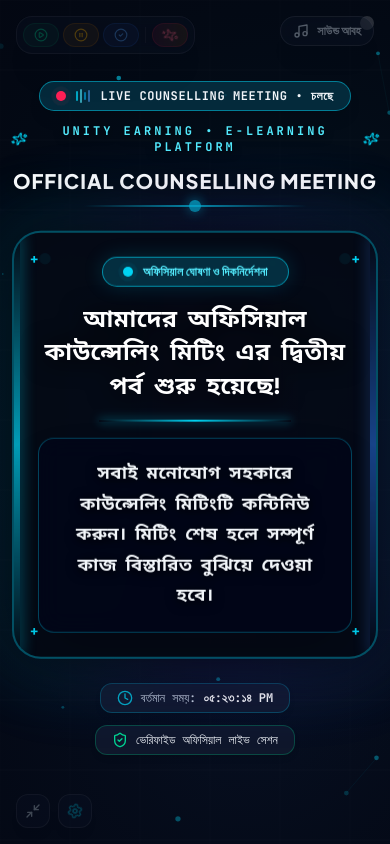
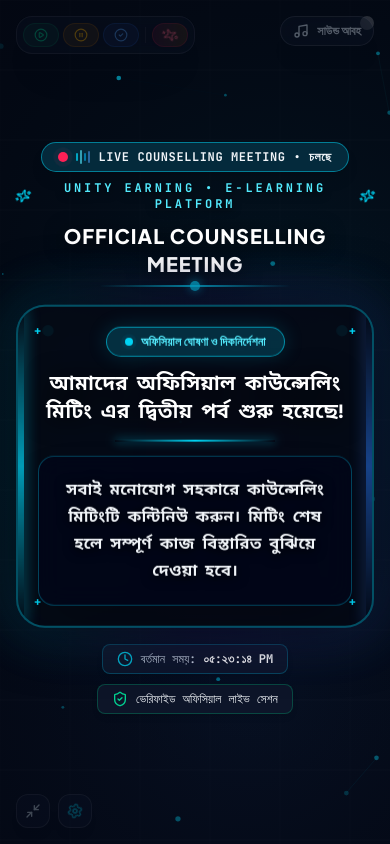
Before and after one commit to kazih6684-netizen/Jhhgff, a React (Vite) app: page / in a window 390 px wide. Built offline with nearby package versions, Linux system fonts and the light colour scheme; a web font is replaced by a local one.

Commit message:
style(ui): adjust layout spacing for meeting screen
Refine container dimensions, padding, and component margins to improve visual balance and responsiveness on the meeting standby screen.

```diff
--- a/src/components/MeetingScreen.tsx
+++ b/src/components/MeetingScreen.tsx
@@ -166,12 +166,12 @@ export const MeetingScreen: React.FC<Props> = ({
   );
 
   const content = (
-    <div className="relative z-10 w-full max-w-6xl xl:max-w-7xl mx-auto px-3 sm:px-6 py-3 sm:py-5 flex flex-col items-center justify-center min-h-[90vh] text-center select-none">
+    <div className="relative z-10 w-full max-w-5xl md:max-w-6xl xl:max-w-7xl mx-auto px-4 sm:px-6 pt-5 sm:pt-7 pb-3 sm:pb-5 flex flex-col items-center justify-center text-center select-none">
 
-      {/* Top Status & Brand Lockup with generous spacing */}
-      <div className="flex flex-col items-center gap-2.5 mb-3 sm:mb-4 animate-slide-up">
+      {/* Top Status & Brand Lockup with comfortable top margin */}
+      <div className="flex flex-col items-center gap-2 mb-2.5 sm:mb-3.5 animate-slide-up mt-1 sm:mt-2">
         {/* Top Live Broadcast Status Badge with Equalizer Animation */}
-        <div className={`inline-flex items-center gap-2.5 px-4 sm:px-5 py-1.5 rounded-full text-xs sm:text-sm font-bold tracking-wider uppercase border backdrop-blur-md shadow-lg ${themeStyle.badgeBg}`}>
+        <div className={`inline-flex items-center gap-2 px-4 py-1.5 rounded-full text-xs sm:text-sm font-bold tracking-wider uppercase border backdrop-blur-md shadow-lg ${themeStyle.badgeBg}`}>
           <span className="relative flex h-2.5 w-2.5">
             <span className="animate-ping absolute inline-flex h-full w-full rounded-full bg-rose-400 opacity-75"></span>
             <span className="relative inline-flex rounded-full h-2.5 w-2.5 bg-rose-500"></span>
@@ -179,7 +179,7 @@ export const MeetingScreen: React.FC<Props> = ({
 
           {/* Animated sound wave bars */}
           <div className="flex items-center gap-0.5 h-3.5">
-            <span className="w-0.5 bg-cyan-400 rounded-full animate-pulse h-2.5" style={{ animationDelay: '0ms' }} />
+            <span className="w-0.5 bg-cyan-400 rounded-full animate-pulse h-2" style={{ animationDelay: '0ms' }} />
             <span className="w-0.5 bg-cyan-300 rounded-full animate-pulse h-3.5" style={{ animationDelay: '150ms' }} />
             <span className="w-0.5 bg-sky-400 rounded-full animate-pulse h-2" style={{ animationDelay: '300ms' }} />
             <span className="w-0.5 bg-blue-400 rounded-full animate-pulse h-3" style={{ animationDelay: '450ms' }} />
@@ -189,7 +189,7 @@ export const MeetingScreen: React.FC<Props> = ({
         </div>
 
         {/* Brand Super-title */}
-        <div className="flex items-center gap-2 text-xs sm:text-sm font-bold tracking-[0.25em] text-cyan-300 uppercase font-mono mt-0.5">
+        <div className="flex items-center gap-2 text-xs sm:text-sm font-bold tracking-[0.24em] text-cyan-300 uppercase font-mono">
           <Sparkles className="w-4 h-4 text-cyan-400 animate-spin" style={{ animationDuration: '10s' }} />
           <span className="drop-shadow-[0_2px_4px_rgba(0,0,0,0.8)]">UNITY EARNING • E-LEARNING PLATFORM</span>
           <Sparkles className="w-4 h-4 text-cyan-400 animate-spin" style={{ animationDuration: '10s' }} />
@@ -197,48 +197,48 @@ export const MeetingScreen: React.FC<Props> = ({
       </div>
 
       {/* 1. Official Meeting Title with Clear Breathing Room & Kinetic Entry */}
-      <h1 className="text-xl sm:text-3xl md:text-[2.35rem] lg:text-[2.65rem] font-black tracking-wider text-white leading-snug sm:leading-tight max-w-5xl font-[var(--font-display)] drop-shadow-[0_3px_10px_rgba(0,0,0,0.9)] mb-2.5 sm:mb-3 animate-slide-up-delay-1">
+      <h1 className="text-xl sm:text-3xl md:text-[2.25rem] lg:text-[2.55rem] font-black tracking-wider text-white leading-snug sm:leading-tight max-w-4xl font-[var(--font-display)] drop-shadow-[0_3px_10px_rgba(0,0,0,0.9)] mb-2 sm:mb-2.5 animate-slide-up-delay-1">
         OFFICIAL COUNSELLING MEETING
       </h1>
 
       {/* Subtle decorative horizontal separator with glowing center */}
-      <div className="relative w-56 h-0.5 bg-gradient-to-r from-transparent via-cyan-400/80 to-transparent mb-4 sm:mb-5 animate-slide-up-delay-1">
-        <div className="absolute top-1/2 left-1/2 -translate-x-1/2 -translate-y-1/2 w-3 h-3 rounded-full bg-cyan-400 shadow-[0_0_12px_rgba(6,182,212,1)] animate-pulse" />
+      <div className="relative w-48 sm:w-56 h-0.5 bg-gradient-to-r from-transparent via-cyan-400/80 to-transparent mb-3.5 sm:mb-4.5 animate-slide-up-delay-1">
+        <div className="absolute top-1/2 left-1/2 -translate-x-1/2 -translate-y-1/2 w-2.5 h-2.5 rounded-full bg-cyan-400 shadow-[0_0_10px_rgba(6,182,212,1)] animate-pulse" />
       </div>
 
-      {/* 2. Main Bengali Announcement Card: Extended Width, 25-30% More Height, Clear Word Spacing */}
-      <div className="relative w-full max-w-5xl xl:max-w-6xl my-2 group animate-float-glow">
+      {/* 2. Main Bengali Announcement Card: Wider horizontally, generously proportioned */}
+      <div className="relative w-full max-w-5xl xl:max-w-6xl my-1 sm:my-2 group animate-float-glow">
         {/* Ambient rotating and pulsating backlight aurora */}
-        <div className="absolute -inset-2 bg-gradient-to-r from-cyan-500/30 via-indigo-600/30 to-blue-500/30 rounded-[2.8rem] blur-2xl opacity-80 animate-pulse-glow" />
+        <div className="absolute -inset-2 bg-gradient-to-r from-cyan-500/30 via-indigo-600/30 to-blue-500/30 rounded-[2.8rem] blur-xl opacity-80 animate-pulse-glow" />
 
         {/* Outer Frame with solid dark background for max contrast and roomy padding */}
-        <div className={`relative w-full bg-[#050914]/95 border-2 ${themeStyle.border} rounded-[1.8rem] sm:rounded-[2.4rem] p-6 sm:p-9 md:p-11 lg:p-13 min-h-[350px] sm:min-h-[400px] md:min-h-[440px] flex flex-col items-center justify-center shadow-[0_0_60px_rgba(0,0,0,0.85)] overflow-hidden transition-all duration-500`}>
+        <div className={`relative w-full bg-[#050914]/95 border-2 ${themeStyle.border} rounded-[1.8rem] sm:rounded-[2.4rem] p-5 sm:p-8 md:p-10 min-h-[300px] sm:min-h-[350px] md:min-h-[390px] flex flex-col items-center justify-center shadow-[0_0_60px_rgba(0,0,0,0.85)] overflow-hidden transition-all duration-500`}>
 
           {/* Ambient Cyber Grid & Light Rays inside card */}
           <div className="absolute inset-0 bg-[radial-gradient(ellipse_at_top,_var(--tw-gradient-stops))] from-cyan-900/20 via-transparent to-transparent pointer-events-none" />
 
           {/* Tech Corner Crosshairs with glowing dots */}
-          <div className="absolute top-4 left-4 flex items-center gap-1 text-cyan-400 text-sm font-mono font-bold select-none">
+          <div className="absolute top-4 left-4 flex items-center gap-1 text-cyan-400 text-xs sm:text-sm font-mono font-bold select-none">
             <span>+</span>
             <span className="w-1.5 h-1.5 rounded-full bg-cyan-400/80 animate-ping" />
           </div>
-          <div className="absolute top-4 right-4 flex items-center gap-1 text-cyan-400 text-sm font-mono font-bold select-none">
+          <div className="absolute top-4 right-4 flex items-center gap-1 text-cyan-400 text-xs sm:text-sm font-mono font-bold select-none">
             <span className="w-1.5 h-1.5 rounded-full bg-cyan-400/80 animate-ping" />
             <span>+</span>
           </div>
-          <div className="absolute bottom-4 left-4 text-cyan-400 text-sm font-mono font-bold select-none">+</div>
-          <div className="absolute bottom-4 right-4 text-cyan-400 text-sm font-mono font-bold select-none">+</div>
+          <div className="absolute bottom-4 left-4 text-cyan-400 text-xs sm:text-sm font-mono font-bold select-none">+</div>
+          <div className="absolute bottom-4 right-4 text-cyan-400 text-xs sm:text-sm font-mono font-bold select-none">+</div>
 
           {/* Vertical animated laser lines along card borders */}
           <div className="absolute top-0 left-0 bottom-0 w-1.5 bg-gradient-to-b from-transparent via-cyan-400 to-transparent shadow-[0_0_15px_rgba(6,182,212,0.9)] animate-pulse" />
           <div className="absolute top-0 right-0 bottom-0 w-1.5 bg-gradient-to-b from-transparent via-blue-500 to-transparent shadow-[0_0_15px_rgba(59,130,246,0.9)] animate-pulse" style={{ animationDelay: '500ms' }} />
 
           {/* Decorative badge header above text with animated entrance */}
-          <div className="relative z-10 flex items-center justify-center gap-2 mb-4 sm:mb-5 animate-slide-up">
-            <span className="inline-flex items-center gap-2.5 px-5 py-1.5 rounded-full bg-cyan-950/90 border border-cyan-400/60 text-cyan-300 text-xs sm:text-sm font-bold tracking-wide shadow-[0_0_20px_rgba(6,182,212,0.2)]">
-              <span className="relative flex h-2.5 w-2.5">
+          <div className="relative z-10 flex items-center justify-center gap-2 mb-3.5 sm:mb-4.5 animate-slide-up">
+            <span className="inline-flex items-center gap-2 px-4.5 py-1.5 rounded-full bg-cyan-950/90 border border-cyan-400/60 text-cyan-300 text-xs sm:text-sm font-bold tracking-wide shadow-[0_0_20px_rgba(6,182,212,0.2)]">
+              <span className="relative flex h-2 w-2">
                 <span className="animate-ping absolute inline-flex h-full w-full rounded-full bg-cyan-400 opacity-75"></span>
-                <span className="relative inline-flex rounded-full h-2.5 w-2.5 bg-cyan-400"></span>
+                <span className="relative inline-flex rounded-full h-2 w-2 bg-cyan-400"></span>
               </span>
               অফিসিয়াল ঘোষণা ও দিকনির্দেশনা
             </span>
@@ -247,20 +247,20 @@ export const MeetingScreen: React.FC<Props> = ({
           {/* Main Bengali Headline with Guaranteed High-Contrast Visibility */}
           <h2
             key={state.bengaliHeadline}
-            className="relative z-10 text-2xl sm:text-3xl md:text-[2.5rem] lg:text-[2.85rem] font-bold sm:font-extrabold text-white bengali-heading leading-[1.4] sm:leading-[1.45] max-w-4xl xl:max-w-5xl mx-auto mb-4 sm:mb-5 drop-shadow-[0_2px_12px_rgba(0,0,0,1)] opacity-100"
+            className="relative z-10 text-xl sm:text-2xl md:text-[2.35rem] lg:text-[2.65rem] font-bold sm:font-extrabold text-white bengali-heading leading-[1.38] sm:leading-[1.42] max-w-4xl xl:max-w-5xl mx-auto mb-3.5 sm:mb-4.5 drop-shadow-[0_2px_12px_rgba(0,0,0,1)] opacity-100"
           >
             {state.bengaliHeadline || "আমাদের অফিসিয়াল কাউন্সেলিং মিটিং এর দ্বিতীয় পর্ব শুরু হয়েছে!"}
           </h2>
 
           {/* Solid clean separator with glowing pulse */}
-          <div className="relative z-10 w-48 h-[2px] mx-auto bg-gradient-to-r from-transparent via-cyan-400 to-transparent mb-4 sm:mb-5 shadow-[0_0_10px_rgba(6,182,212,0.8)]" />
+          <div className="relative z-10 w-40 sm:w-48 h-[2px] mx-auto bg-gradient-to-r from-transparent via-cyan-400 to-transparent mb-3.5 sm:mb-4.5 shadow-[0_0_10px_rgba(6,182,212,0.8)]" />
 
           {/* Main Bengali Body with Roomy Box, Generous Line-Height, Dynamic Float and Smooth Entrance */}
           <div
             key={state.bengaliBody}
-            className="w-full relative z-10 bg-slate-950/90 border border-cyan-500/35 rounded-2xl sm:rounded-3xl p-5 sm:p-7 md:p-8 max-w-4xl xl:max-w-5xl mx-auto shadow-2xl animate-slide-up-delay-2 backdrop-blur-md"
+            className="w-full relative z-10 bg-slate-950/90 border border-cyan-500/35 rounded-2xl sm:rounded-3xl p-5 sm:p-6 md:p-8 max-w-4xl xl:max-w-5xl mx-auto shadow-2xl animate-slide-up-delay-2 backdrop-blur-md"
           >
-            <p className="text-lg sm:text-2xl md:text-[1.65rem] lg:text-[1.85rem] text-slate-100 font-semibold bengali-body leading-[1.7] sm:leading-[1.8] drop-shadow-[0_2px_6px_rgba(0,0,0,0.9)]">
+            <p className="text-base sm:text-xl md:text-[1.55rem] lg:text-[1.72rem] text-slate-100 font-semibold bengali-body leading-[1.68] sm:leading-[1.78] drop-shadow-[0_2px_6px_rgba(0,0,0,0.9)]">
               {state.bengaliBody}
             </p>
           </div>
@@ -269,10 +269,10 @@ export const MeetingScreen: React.FC<Props> = ({
 
       {/* Integrated Subtle Countdown Progress Bar Component */}
       {state.isCountdownActive && (
-        <div className="w-full max-w-xl mx-auto mt-4 px-4 py-2.5 rounded-2xl bg-slate-900/80 border border-cyan-500/30 backdrop-blur-md shadow-lg animate-fadeIn">
+        <div className="w-full max-w-lg sm:max-w-xl mx-auto mt-3 px-4 py-2.5 rounded-xl bg-slate-900/80 border border-cyan-500/30 backdrop-blur-md shadow-lg animate-fadeIn">
           <div className="flex items-center justify-between text-xs font-mono text-slate-300 mb-1.5">
             <span className="flex items-center gap-1.5 text-cyan-300 font-semibold">
-              <span className="w-2 h-2 rounded-full bg-cyan-400 animate-ping" />
+              <span className="w-1.5 h-1.5 rounded-full bg-cyan-400 animate-ping" />
               সেশন অগ্রগতি (Time Remaining)
             </span>
             <span className="font-bold text-slate-100">{formatCountdown(remainingSeconds)} বাকি ({Math.round(progressPercent)}%)</span>
@@ -299,14 +299,14 @@ export const MeetingScreen: React.FC<Props> = ({
         </div>
       )}
 
-      {/* Live Stream Assurance & Verification Bar with clean spacing */}
-      <div className="mt-4 sm:mt-5 flex flex-wrap items-center justify-center gap-3 sm:gap-4 text-xs sm:text-sm font-mono text-slate-300 mb-2">
-        <div className="flex items-center gap-2 px-4 py-1.5 rounded-xl bg-slate-900 border border-cyan-500/30 shadow-md">
+      {/* Live Stream Assurance & Verification Bar - Compact, elevated & elegant */}
+      <div className="mt-3 sm:mt-4 flex flex-wrap items-center justify-center gap-2.5 sm:gap-3.5 text-xs sm:text-[13px] font-mono text-slate-300">
+        <div className="flex items-center gap-2 px-3.5 py-1.5 rounded-lg bg-slate-900/90 border border-cyan-500/30 shadow-md">
           <Clock className="w-4 h-4 text-cyan-400 animate-pulse" />
-          <span>বর্তমান সময়: <strong className="text-white font-mono text-xs sm:text-sm">{formatTime(currentTime)}</strong></span>
+          <span>বর্তমান সময়: <strong className="text-white font-mono text-xs sm:text-[13px]">{formatTime(currentTime)}</strong></span>
         </div>
 
-        <div className="flex items-center gap-2 px-4 py-1.5 rounded-xl bg-slate-900 border border-emerald-500/30 shadow-md">
+        <div className="flex items-center gap-2 px-3.5 py-1.5 rounded-lg bg-slate-900/90 border border-emerald-500/30 shadow-md">
           <ShieldCheck className="w-4 h-4 text-emerald-400" />
           <span className="text-slate-100 font-medium">ভেরিফাইড অফিসিয়াল লাইভ সেশন</span>
         </div>
```
